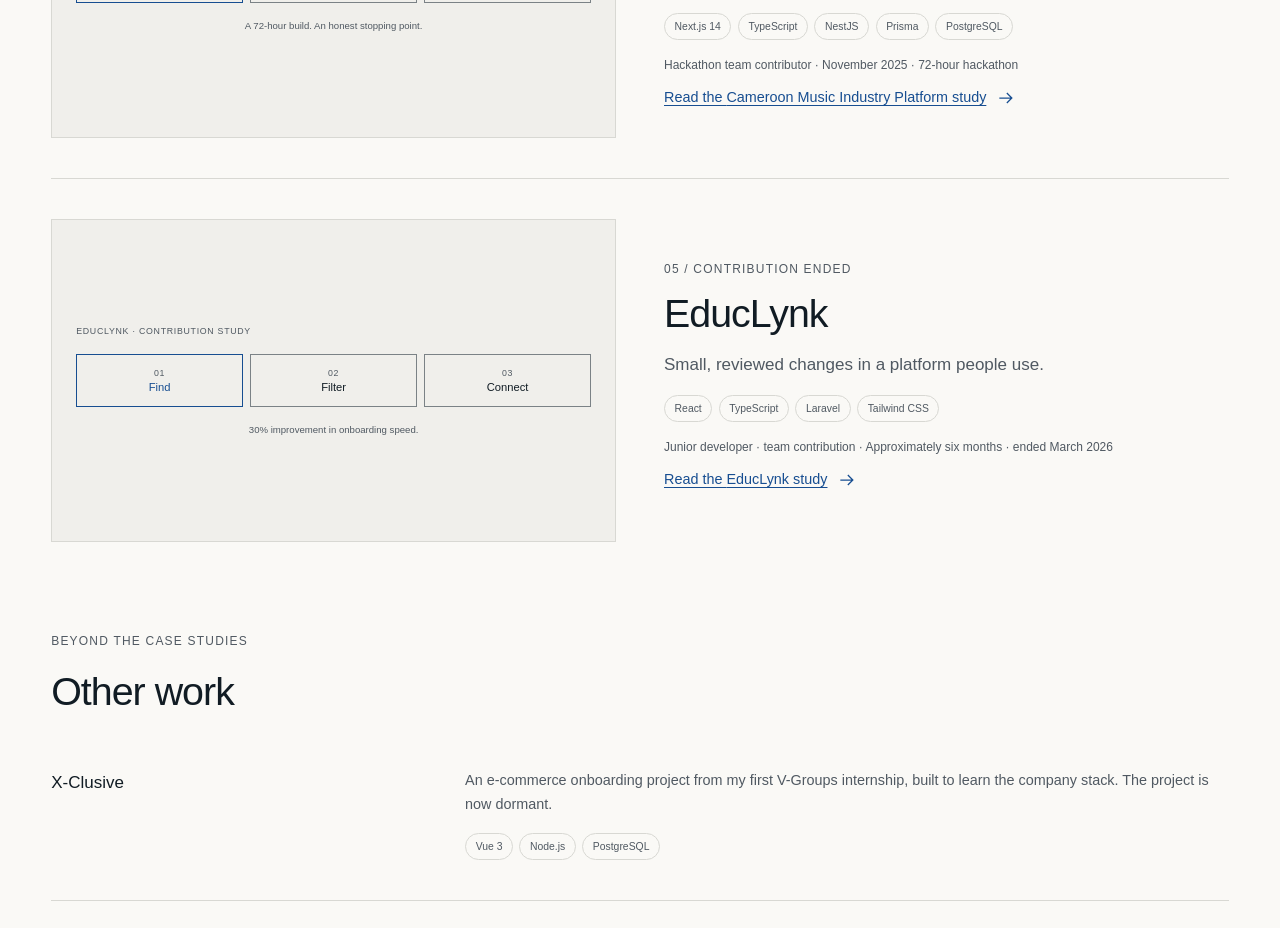
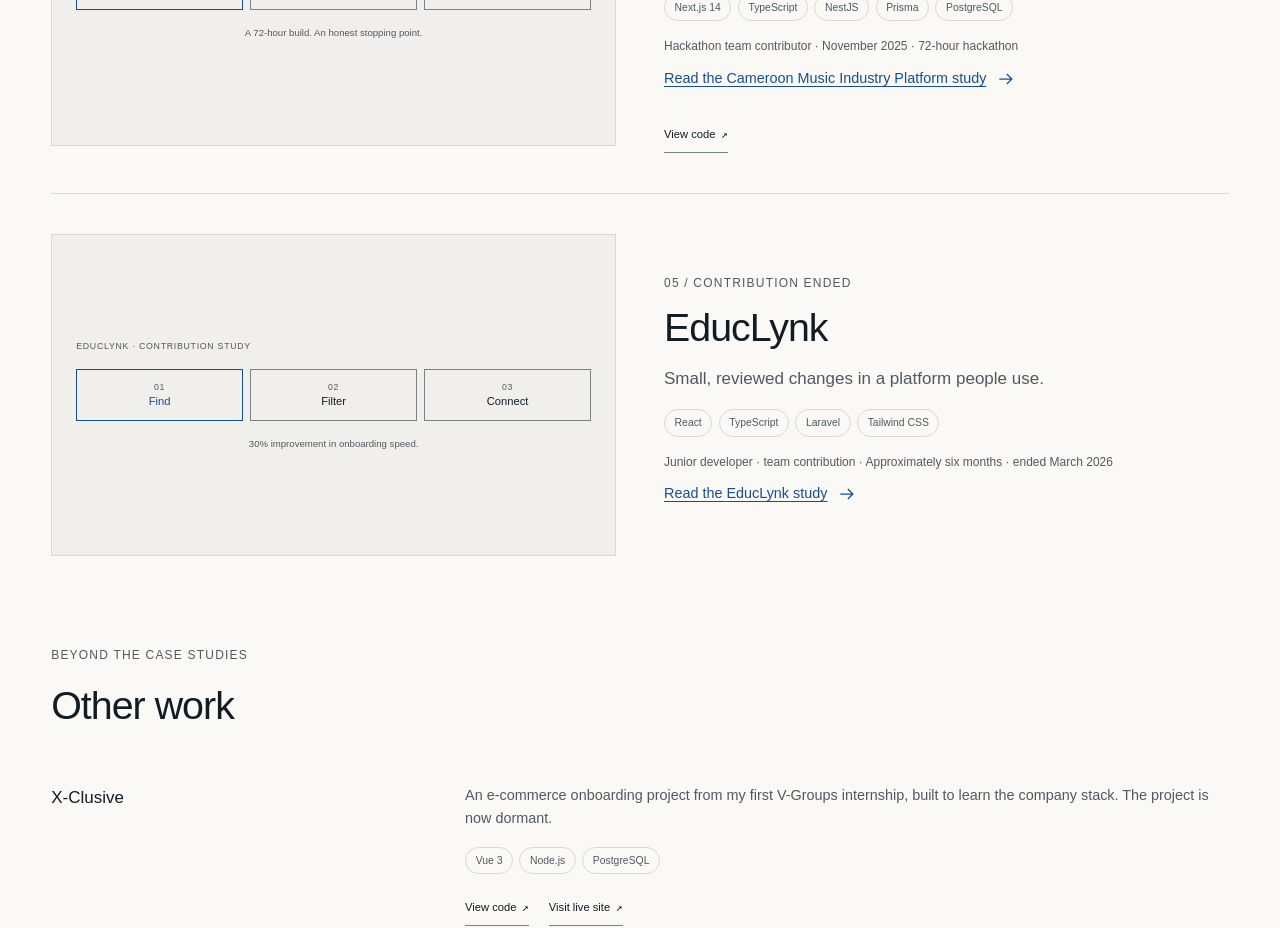
Before and after one commit to Sama-Mokom/Portfolio, a Next.js app: page /work in a window 1280 px wide. Shown: the part 1860-2788 px from the top of the page. Built offline with nearby package versions, Linux system fonts and the light colour scheme; no server answers; a web font is replaced by a local one.

Commit message:
Added github links

```diff
--- a/app/work/[slug]/page.tsx
+++ b/app/work/[slug]/page.tsx
@@ -4,6 +4,7 @@ import { projects } from "@/content/projects";
 import { getProject, getArticle } from "@/lib/content";
 import { Arrow, Tags } from "@/components/ui";
 import { ProjectArt } from "@/components/project-art";
+import { ProjectLinks } from "@/components/project-links";
 import {
   ReadingProgress,
   TableOfContents,
@@ -70,6 +71,7 @@ export default async function CaseStudy({
           <h1>{project.title}</h1>
           <p className="lead">{project.tagline}</p>
           <Tags values={project.technologies} />
+          <ProjectLinks project={project} className="study-project-links" />
         </div>
         <ProjectArt slug={project.slug} />
       </header>
--- a/app/work/page.tsx
+++ b/app/work/page.tsx
@@ -3,6 +3,7 @@ import { projects } from "@/content/projects";
 import { otherWork } from "@/content/profile";
 import { PageIntro, Arrow, Tags, SectionHeading } from "@/components/ui";
 import { ProjectArt } from "@/components/project-art";
+import { ProjectLinks } from "@/components/project-links";
 import { pageMetadata } from "@/lib/metadata";
 export const metadata = pageMetadata(
   "Work",
@@ -39,6 +40,7 @@ export default function Work() {
               <Link href={`/work/${p.slug}`} className="text-link">
                 Read the {p.title} study <Arrow />
               </Link>
+              <ProjectLinks project={p} />
             </div>
           </article>
         ))}
@@ -58,7 +60,23 @@ export default function Work() {
                     </span>
                   ))}
                 </div>
-                {item.href && <a href={item.href}>Visit {item.title} ↗</a>}
+                <div className="project-links">
+                  {item.repository && (
+                    <a href={item.repository} target="_blank" rel="noreferrer">
+                      View code <span aria-hidden="true">↗</span>
+                    </a>
+                  )}
+                  {item.href &&
+                    (item.href.startsWith("http") ? (
+                      <a href={item.href} target="_blank" rel="noreferrer">
+                        Visit live site <span aria-hidden="true">↗</span>
+                      </a>
+                    ) : (
+                      <Link href={item.href}>
+                        Explore the work <Arrow />
+                      </Link>
+                    ))}
+                </div>
               </dd>
             </div>
           ))}
--- a/components/project-card.tsx
+++ b/components/project-card.tsx
@@ -1,6 +1,7 @@
 import Link from "@/components/link";
 import type { Project } from "@/content/projects";
 import { ProjectArt } from "./project-art";
+import { ProjectLinks } from "./project-links";
 import { Arrow, Tags } from "./ui";
 export function ProjectCard({ project }: { project: Project }) {
   return (
@@ -16,6 +17,7 @@ export function ProjectCard({ project }: { project: Project }) {
           </div>
         </div>
       </Link>
+      <ProjectLinks project={project} />
     </article>
   );
 }
--- /dev/null
+++ b/components/project-links.tsx
@@ -0,0 +1,26 @@
+import type { Project } from "@/content/projects";
+
+export function ProjectLinks({
+  project,
+  className,
+}: {
+  project: Pick<Project, "repository" | "live">;
+  className?: string;
+}) {
+  if (!project.repository && !project.live) return null;
+
+  return (
+    <div className={["project-links", className].filter(Boolean).join(" ")}>
+      {project.repository && (
+        <a href={project.repository} target="_blank" rel="noreferrer">
+          View code <span aria-hidden="true">↗</span>
+        </a>
+      )}
+      {project.live && (
+        <a href={project.live} target="_blank" rel="noreferrer">
+          Visit live site <span aria-hidden="true">↗</span>
+        </a>
+      )}
+    </div>
+  );
+}
--- a/content/profile.ts
+++ b/content/profile.ts
@@ -186,8 +186,8 @@ export const otherWork = [
       "An e-commerce onboarding project from my first V-Groups internship, built to learn the company stack. The project is now dormant.",
     technologies: ["Vue 3", "Node.js", "PostgreSQL"],
     status: "Dormant · onboarding project",
-    // The old portfolio supplies a Render URL, but current availability has not been verified.
-    href: null,
+    repository: "https://github.com/Sama-Mokom/my-ecommerce-app",
+    href: "https://x-clussive-shop.onrender.com/",
   },
   {
     title: "GoHighLevel integrations",
@@ -195,6 +195,7 @@ export const otherWork = [
       "Workflows, custom actions, OAuth and webhooks developed as part of my learning and work during the second V-Groups internship stint.",
     technologies: ["GoHighLevel", "PHP", "Laravel"],
     status: "Active · internship journey",
+    repository: null,
     href: "/lab#oauth",
   },
   {
@@ -203,6 +204,7 @@ export const otherWork = [
       "Browser automation created to help a friend generate mock survey data for a data-analysis project, separate from the NetInsight team project.",
     technologies: ["Node.js", "Playwright", "Selenium"],
     status: "Complete · mock-data tooling",
+    repository: null,
     href: "/lab#survey-automation",
   },
 ];
--- a/content/projects.ts
+++ b/content/projects.ts
@@ -47,7 +47,7 @@ export const projects: Project[] = [
     status: "Active · deployment planning",
     technologies: ["Laravel", "Vue 3", "TypeScript", "MySQL"],
     featured: true,
-    repository: null,
+    repository: "https://github.com/Sama-Mokom/CampusDesk",
     live: null,
     architecture: {
       nodes: [
@@ -353,7 +353,7 @@ export const projects: Project[] = [
     status: "Delivered · coursework",
     technologies: ["React Native", "Expo", "Node.js", "MongoDB"],
     featured: true,
-    repository: null,
+    repository: "https://github.com/Sama-Mokom/CEF_440_Group_16",
     live: null,
     architecture: {
       nodes: [
@@ -503,7 +503,7 @@ export const projects: Project[] = [
       "PostgreSQL",
     ],
     featured: false,
-    repository: null,
+    repository: "https://github.com/Sama-Mokom/cameroon-music-platform",
     live: null,
     architecture: {
       nodes: [
--- a/styles/globals.css
+++ b/styles/globals.css
@@ -193,6 +193,29 @@ li + li {
   min-height: 44px;
   font-size: 0.9rem;
   font-weight: 500;
+}
+.project-links {
+  display: flex;
+  flex-wrap: wrap;
+  gap: 0.9rem 1.25rem;
+  margin-top: 1rem;
+  font: 0.7rem/1.5 var(--mono);
+}
+.project-links a {
+  display: inline-flex;
+  align-items: center;
+  gap: 0.35rem;
+  min-height: 36px;
+  color: var(--text);
+  text-decoration: none;
+  border-bottom: 1px solid var(--control);
+}
+.project-links a:hover {
+  border-color: var(--accent);
+  color: var(--accent);
+}
+.study-project-links {
+  margin-top: 1.5rem;
 }
 .icon {
   width: 20px;
@@ -552,6 +575,9 @@ a.tag {
 .work-meta {
   font: 0.75rem/1.6 var(--mono);
   color: var(--muted);
+}
+.work-band .text-link {
+  margin-bottom: 0;
 }
 .other-work {
   margin: 0;
```
